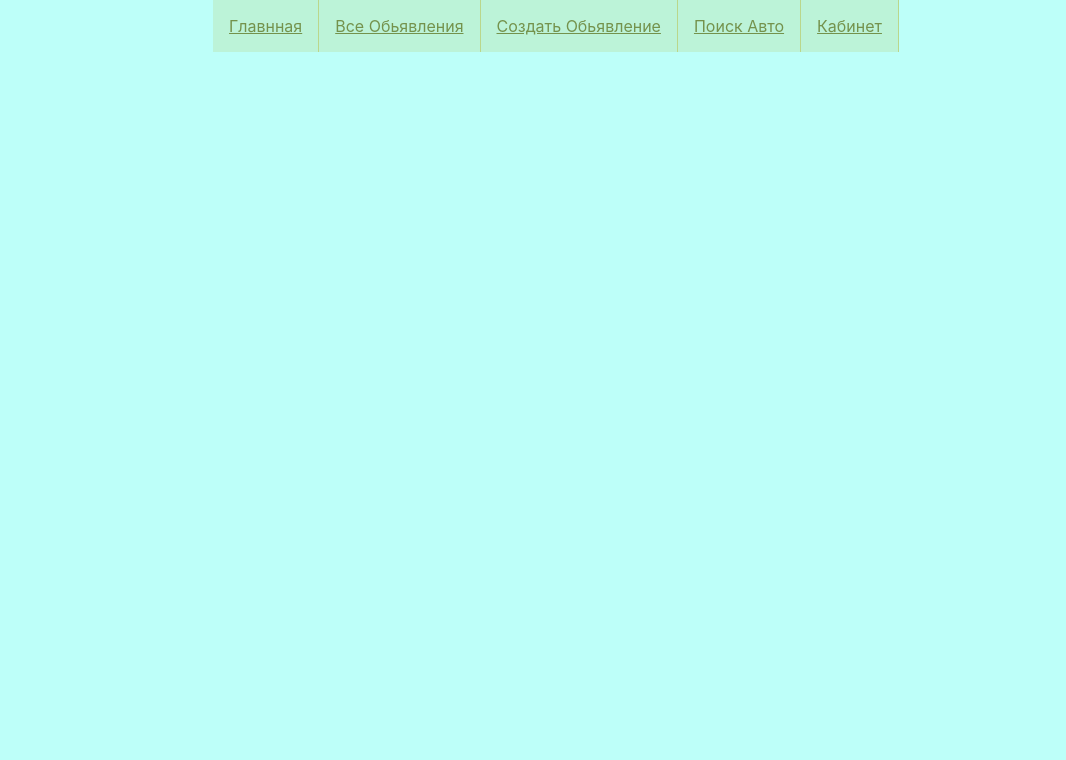
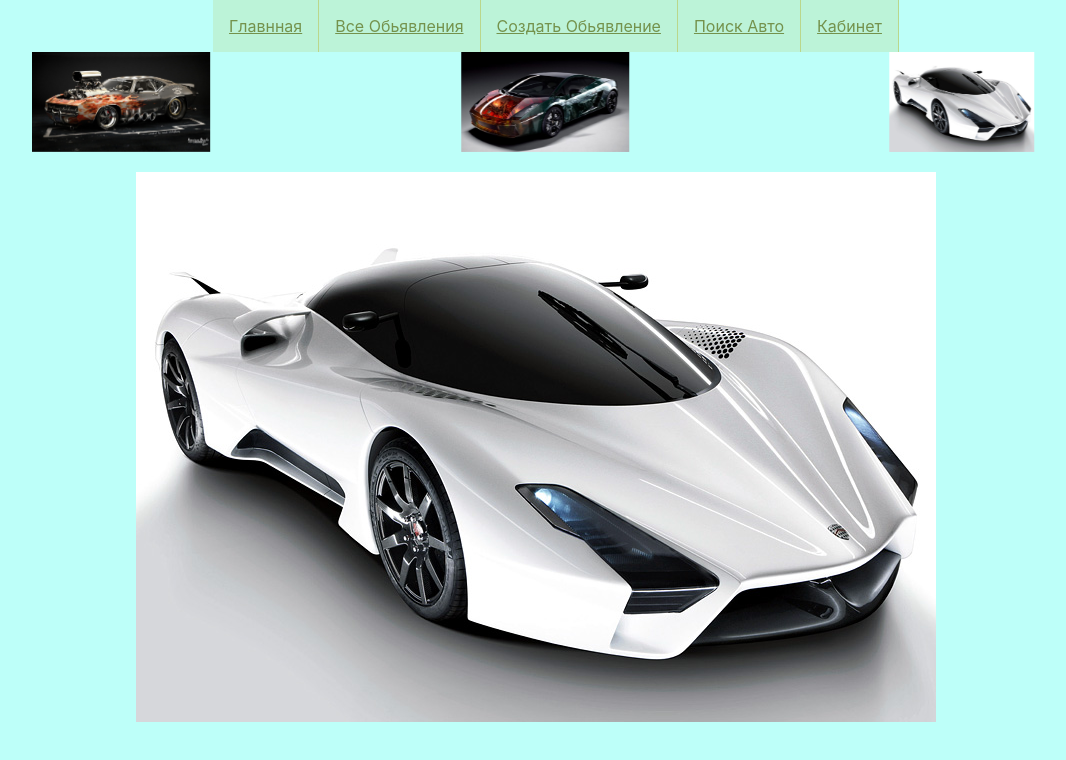
Before and after one commit to kayfec/react-auto-marketplace, a React (Create React App) app: page / in a window 1280 px wide. Before the commit this address led to /home. Shown: the top 760 px of the page, without its empty margins (104-1170 px from the left). Built offline with nearby package versions, Linux system fonts and the light colour scheme.

Commit message:
Initial commit

```diff
--- a/src/App.js
+++ b/src/App.js
@@ -87,7 +87,7 @@ class App extends Component {
       <Router>
         <div className="App">
           <ul className="mainMenu">
-            <li><Link to="/home">Главнная</Link></li>
+            <li><Link to="/">Главнная</Link></li>
             <li><Link to="/View">Все Обьявления</Link></li>
             <li><Link to="/AddAnnouncement">Создать Обьявление</Link></li>
             <li><Link to="/Announcement">Поиск Авто</Link></li>
@@ -95,8 +95,7 @@ class App extends Component {
           </ul>
 
           <Switch>
-            <Redirect from='/' to="/home" />
-            <Route path="/home" render={() => <Home />} />
+            <Route exact path="/" render={() => <Home />} />
             <Route path="/home" render={() => <Home />} />
             <Route path="/View" render={() => <View items={this.state.items}/>} onRemove={this.onRemove} onChange={this.onChange} />
             <Route path="/RegistrationForm" render={() => <ConnectForm
```
